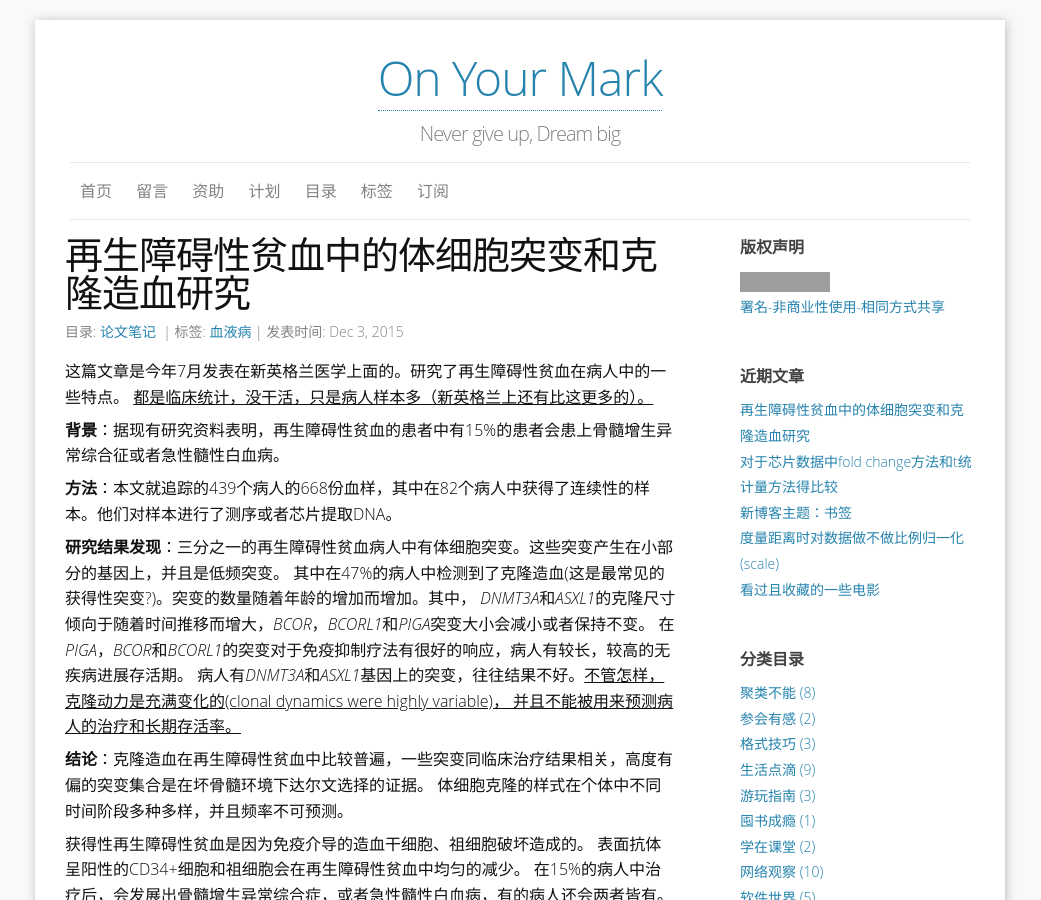
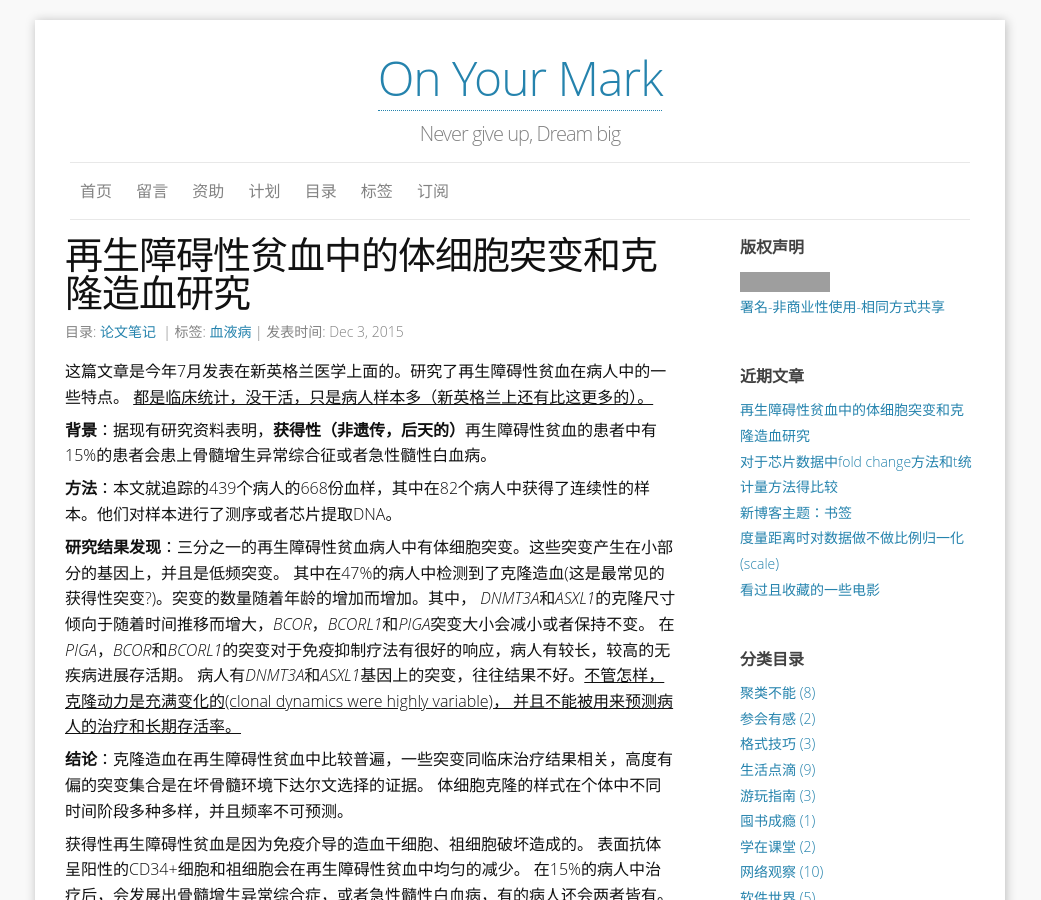
Before and after one commit to yulijia/cn, a Jekyll site: the page built from _posts/2015-12-03-somatic-mutations-and-clonal-hematopoiesis-in-aplastic-anemia.md, in a window 1280 px wide and 900 px high. Shown: the whole window, without its empty margins (120-1161 px from the left). Built offline with Jekyll 4.4.1, drawn with Linux system fonts in a browser that asks for light colours; some web fonts are replaced; comment, search, counter and statistics services are not loaded; grey boxes are pictures that could not be loaded.

Commit message:
acquired aplastic anemia

```diff
--- a/_posts/2015-12-03-somatic-mutations-and-clonal-hematopoiesis-in-aplastic-anemia.md
+++ b/_posts/2015-12-03-somatic-mutations-and-clonal-hematopoiesis-in-aplastic-anemia.md
@@ -12,7 +12,7 @@ tags:
 <u>都是临床统计，没干活，只是病人样本多（新英格兰上还有比这更多的）。</u>
 
 
-**背景**：据现有研究资料表明，再生障碍性贫血的患者中有15%的患者会患上骨髓增生异常综合征或者急性髓性白血病。
+**背景**：据现有研究资料表明，**获得性（非遗传，后天的）**再生障碍性贫血的患者中有15%的患者会患上骨髓增生异常综合征或者急性髓性白血病。
 
 **方法**：本文就追踪的439个病人的668份血样，其中在82个病人中获得了连续性的样本。他们对样本进行了测序或者芯片提取DNA。
 
```
